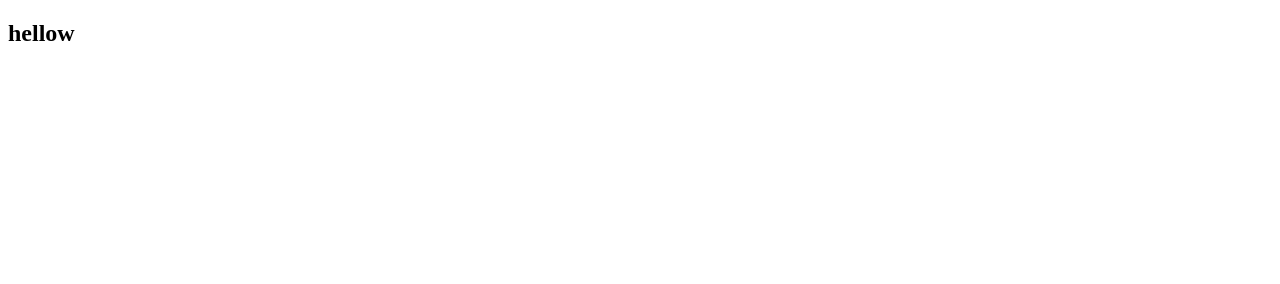
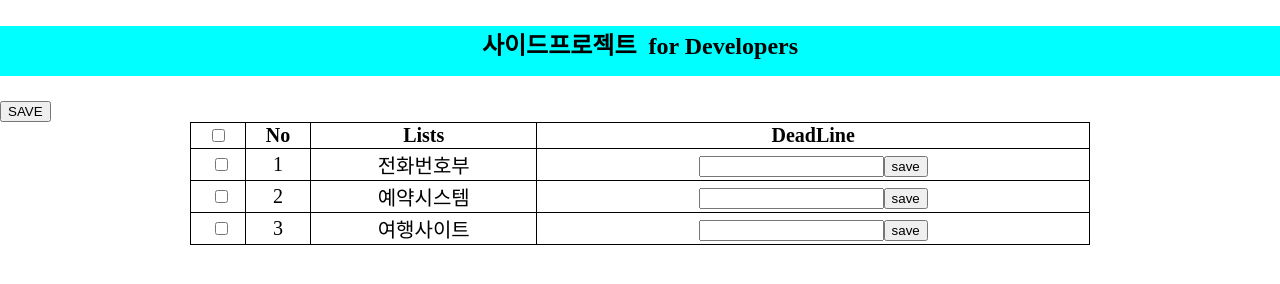
Before and after one commit to betterthanhajin/sideprojects, a plain HTML site: page index.html in a window 1280 px wide. Drawn offline with Linux system fonts and the light colour scheme.

Commit message:
coding ing

```diff
--- a/index.html
+++ b/index.html
@@ -5,8 +5,46 @@
     <meta http-equiv="X-UA-Compatible" content="IE=edge">
     <meta name="viewport" content="width=device-width, initial-scale=1.0">
     <title>Document</title>
+    <link rel="stylesheet" href="./style.css">
+    <script type="text/javascript" src="./index.js"></script>
 </head>
 <body>
-    <h2>hellow</h2>
+    <div class="title">
+        <h2>사이드프로젝트<span>&nbsp;&nbsp;for Developers</span></h2>
+    </div>
+    <section class="lists">
+        <button>SAVE</button>
+        <form>
+            <table class="projectLists">
+                <tr>
+                    <th><input type="checkbox"></th>
+                    <th><a href="#">No</a></th>
+                    <th><a href="#">Lists</a></th>
+                    <th><a href="#">DeadLine</a></th>
+                </tr>
+
+                <tr>
+                    <td><input type="checkbox"></td>
+                    <td><a href="#">1</a></td>
+                    <td><a href="#">전화번호부</a></td>
+                    <td><a href="#"><input type="text"><button>save</button></td>
+                </tr>
+
+                <tr>
+                    <td><input type="checkbox"></td>
+                    <td><a href="#">2</a></td>
+                    <td><a href="#">예약시스템</a></td>
+                    <td><a href="#"><input type="text"><button>save</button></td>
+                </tr>
+
+                <tr>
+                    <td><input type="checkbox"></td>
+                    <td><a href="#">3</a></td>
+                    <td><a href="#">여행사이트</a></td>
+                    <td><a href="#"><input type="text"><button>save</button></td>
+                </tr>
+            </table>
+        </form>
+    </section>
 </body>
 </html>
--- /dev/null
+++ b/index.js
@@ -0,0 +1 @@
+alert("hello");
--- /dev/null
+++ b/style.css
@@ -0,0 +1,34 @@
+body,html,h2 {
+    margin:0;
+    padding:0;
+}
+
+ul,li{list-style: none;}
+
+a {color:black; text-decoration: none;}
+table{border-collapse: collapse;}
+th,td {border:1px solid black;}
+
+.title {
+    width:100%;
+    margin:2% auto;
+    background-color: aqua;
+    height:50px;
+    text-align: center;
+}
+
+.projectLists {
+margin: 0 auto;
+width:900px;
+font-size:20px;
+border:1px solid black;
+}
+
+td > input[type="checkbox"] {
+    margin-left: 45%;
+}
+
+a {
+    display:block;
+    text-align: center;
+}
```
